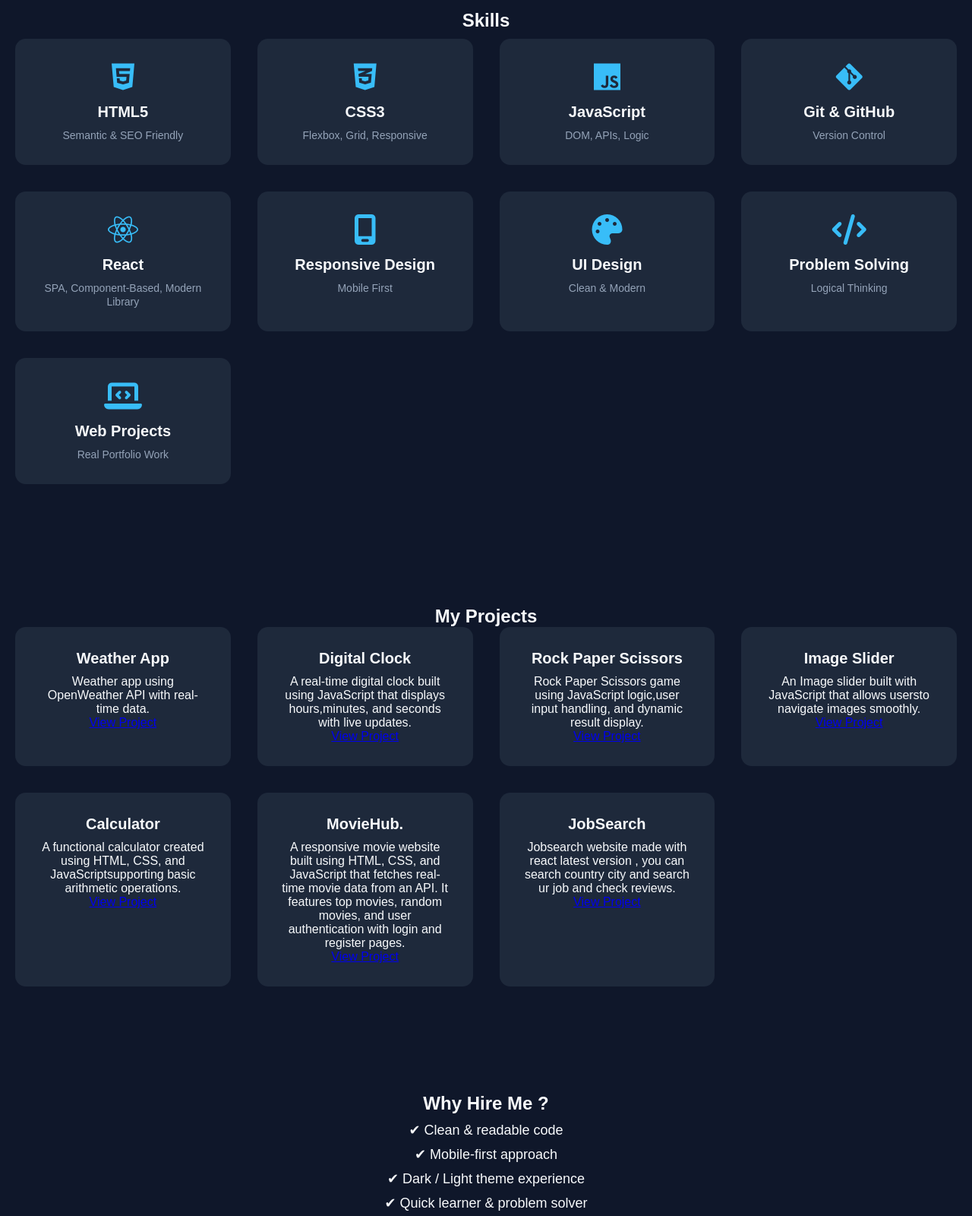
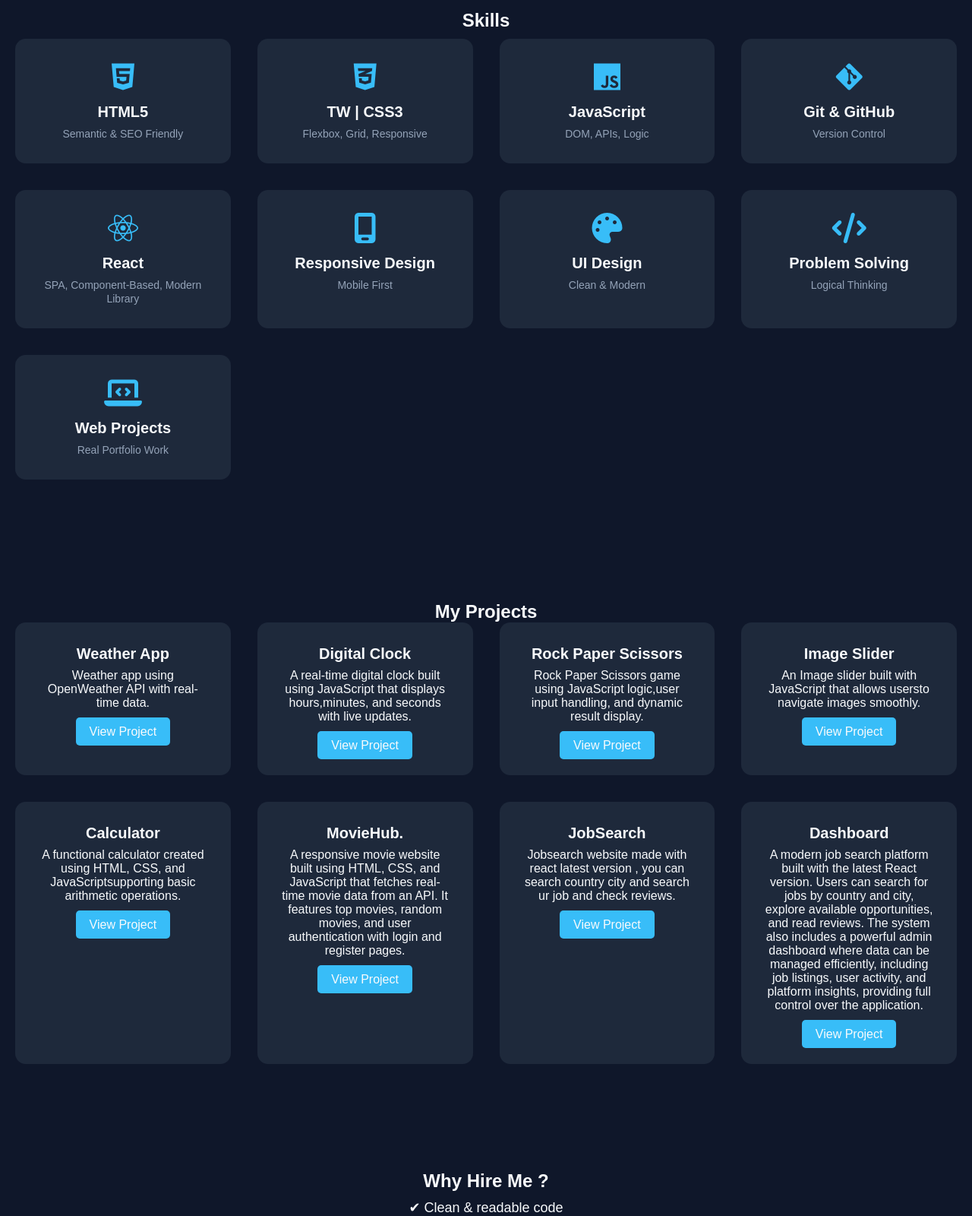
Before and after one commit to Khanali-1/Portfolio, a plain HTML site: page index.html in a window 1280 px wide. Shown: the part 1114-2714 px from the top of the page at 76% size. Drawn offline with Linux system fonts and the light colour scheme.

Commit message:
did some changes

```diff
--- a/index.html
+++ b/index.html
@@ -58,7 +58,7 @@
             </div>
             <div class="card">
                 <i class="fa-brands fa-css3-alt"></i>
-                <h3>CSS3</h3>
+                <h3>TW | CSS3</h3>
                 <span>Flexbox, Grid, Responsive</span>
             </div>
             <div class="card">
@@ -131,10 +131,15 @@
                 <p>A responsive movie website built using HTML, CSS, and JavaScript that fetches real-time movie data from an API. It features top movies, random movies, and user authentication with login and register pages.</p>
                 <a href="https://github.com/Khanali-1/MovieHub" target="_blank">View Project</a>
             </div>
-              <div class="card">
+            <div class="card">
                 <h3>JobSearch</h3>
                 <p>Jobsearch website made with react latest version , you can search country city and search ur job and check reviews.</p>
                 <a href="https://github.com/Khanali-1/React-website" target="_blank">View Project</a>
+            </div>
+             <div class="card">
+                <h3>Dashboard</h3>
+                <p>A modern job search platform built with the latest React version. Users can search for jobs by country and city, explore available opportunities, and read reviews. The system also includes a powerful admin dashboard where data can be managed efficiently, including job listings, user activity, and platform insights, providing full control over the application.</p>
+                <a href="https://github.com/Khanali-1/Dashboard-adminpanel" target="_blank">View Project</a>
             </div>
         </div>
 
--- a/style.css
+++ b/style.css
@@ -237,16 +237,16 @@
   transform:translateY(-8px);
   box-shadow:0 10px 30px rgba(0,0,0,.3);
 }
-.p-card h3 {
+.card h3 {
     color: var(--text);
     margin-bottom: 8px;
 }
 
-.p-card p {
+.card p {
     color: var(--text);
     margin-bottom: 20px;
 }
-.p-card a {
+.card a {
     text-decoration: none;
     color: var(--text);
     padding: 10px 18px;
```
Also changed, not shown: about.css (+13 -0 lines), about.html (+1 -1 lines), project.html (+6 -1 lines), skills.html (+1 -1 lines).
